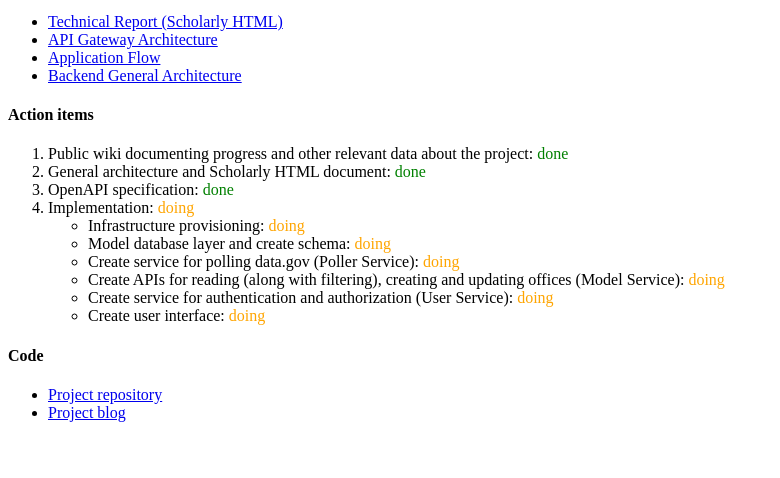
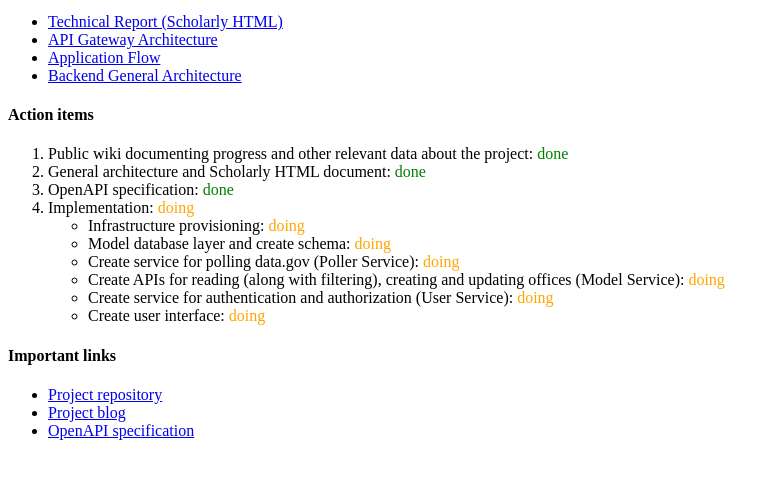
Before and after one commit to Anghel-Lucian/red-tape-reviewer-blog, a plain HTML site: page index.html in a window 1280 px wide. Shown: the part 88-566 px from the top of the page, without its empty margins (0-780 px from the left). Drawn offline with Linux system fonts and the light colour scheme.

Commit message:
add openapi spec

```diff
--- a/index.html
+++ b/index.html
@@ -41,11 +41,12 @@
   </section>
 
   <section>
-    <h4>Code</h4>
+    <h4>Important links</h4>
 
     <ul>
       <li><a href="https://github.com/Anghel-Lucian/red-tape-reviewer">Project repository</a></li>
       <li><a href="https://github.com/Anghel-Lucian?tab=repositories">Project blog</a></li>
+      <li><a href="https://app.swaggerhub.com/organizations/Red_Alert/projects/red_tape_reviewer">OpenAPI specification</a></li>
     </ul>
   </section>
 </body>
```
